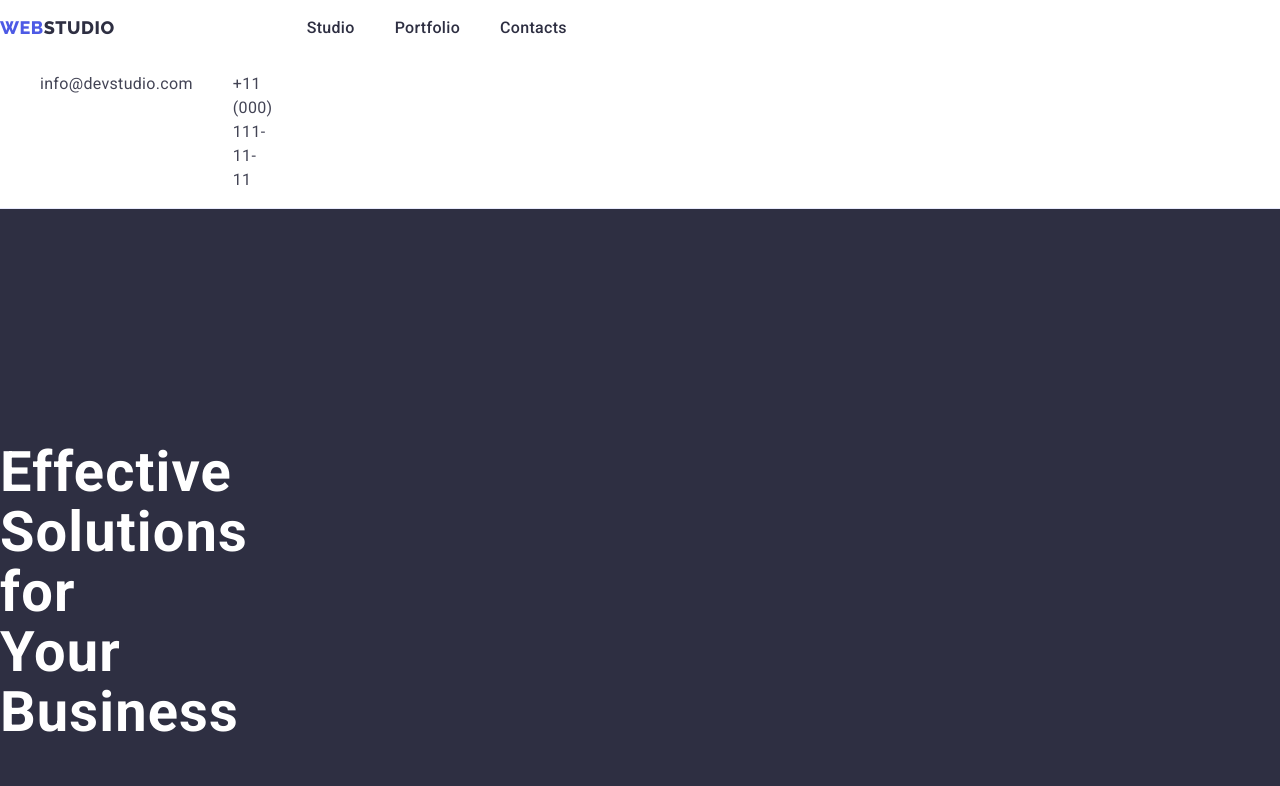
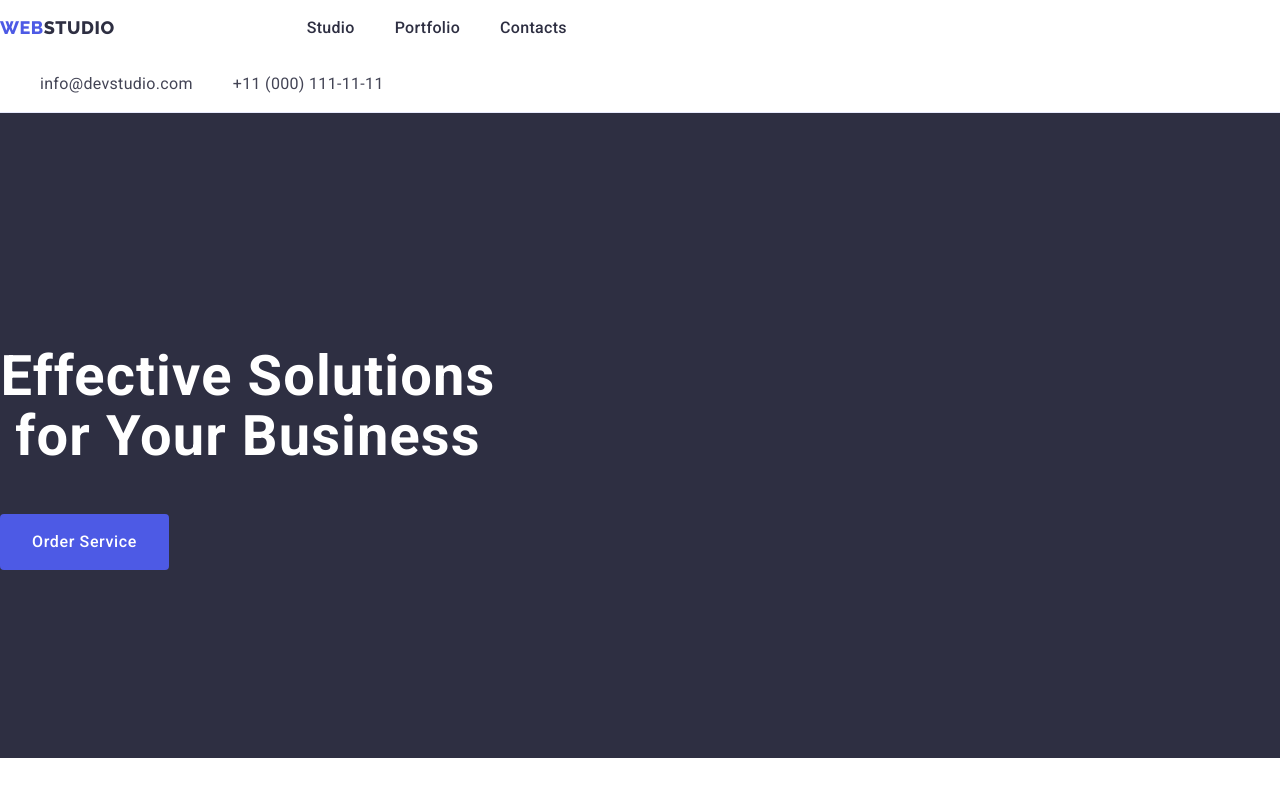
Before and after one commit to KyykMaks/goit-markup-hw-03, a plain HTML site: page index.html in a window 1280 px wide. Shown: the top 786 px of the page. Drawn offline with nearby package versions, Linux system fonts and the light colour scheme.

Commit message:
update html

```diff
--- a/css/style.css
+++ b/css/style.css
@@ -58,7 +58,7 @@ img {
 .menu.link:focus {
   color: var(--ocean);
 }
-.boxs {
+.header {
   border-bottom: 1px solid #e7e9fc;
 }
 .menu {
@@ -112,11 +112,7 @@ img {
   padding: 188px 0 188px;
 }
 .container {
-  max-width: 0;
-  padding-left:  0;
-  padding-right:  0;
-  margin-left:  0;
-  margin-right:  0;
+  max-width: ;
   }
 
 .section-our-team {
--- a/index.html
+++ b/index.html
@@ -20,7 +20,7 @@
     <link rel="stylesheet" href="./css/style.css" />
   </head>
   <body>
-    <header class="boxs">
+    <header class="header">
       <div class="container">
         <nav class="header-nav">
           <a class="logo link" href="./index.html"
```
Also changed, not shown: portfolio.html (+2 -2 lines).
